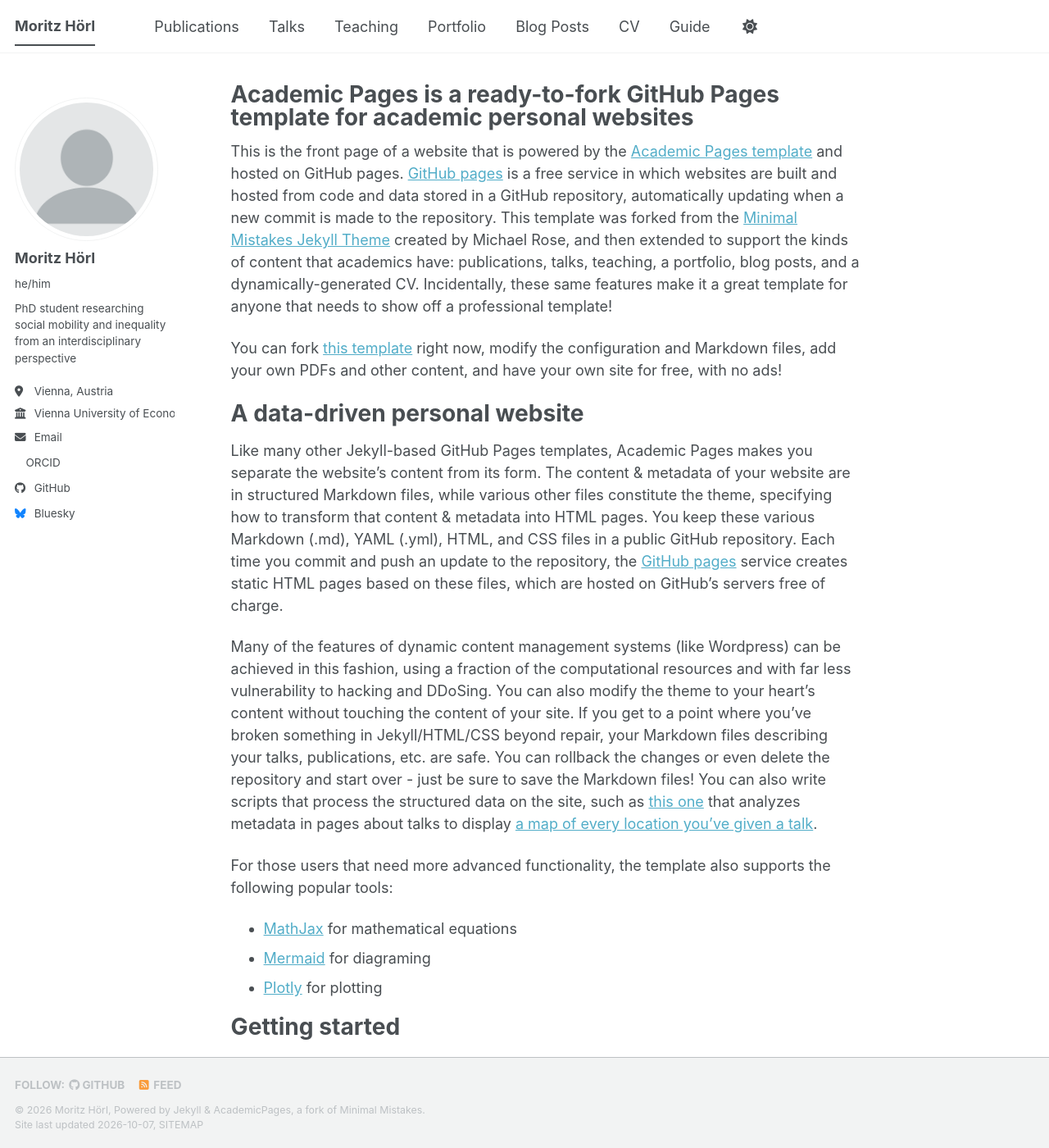
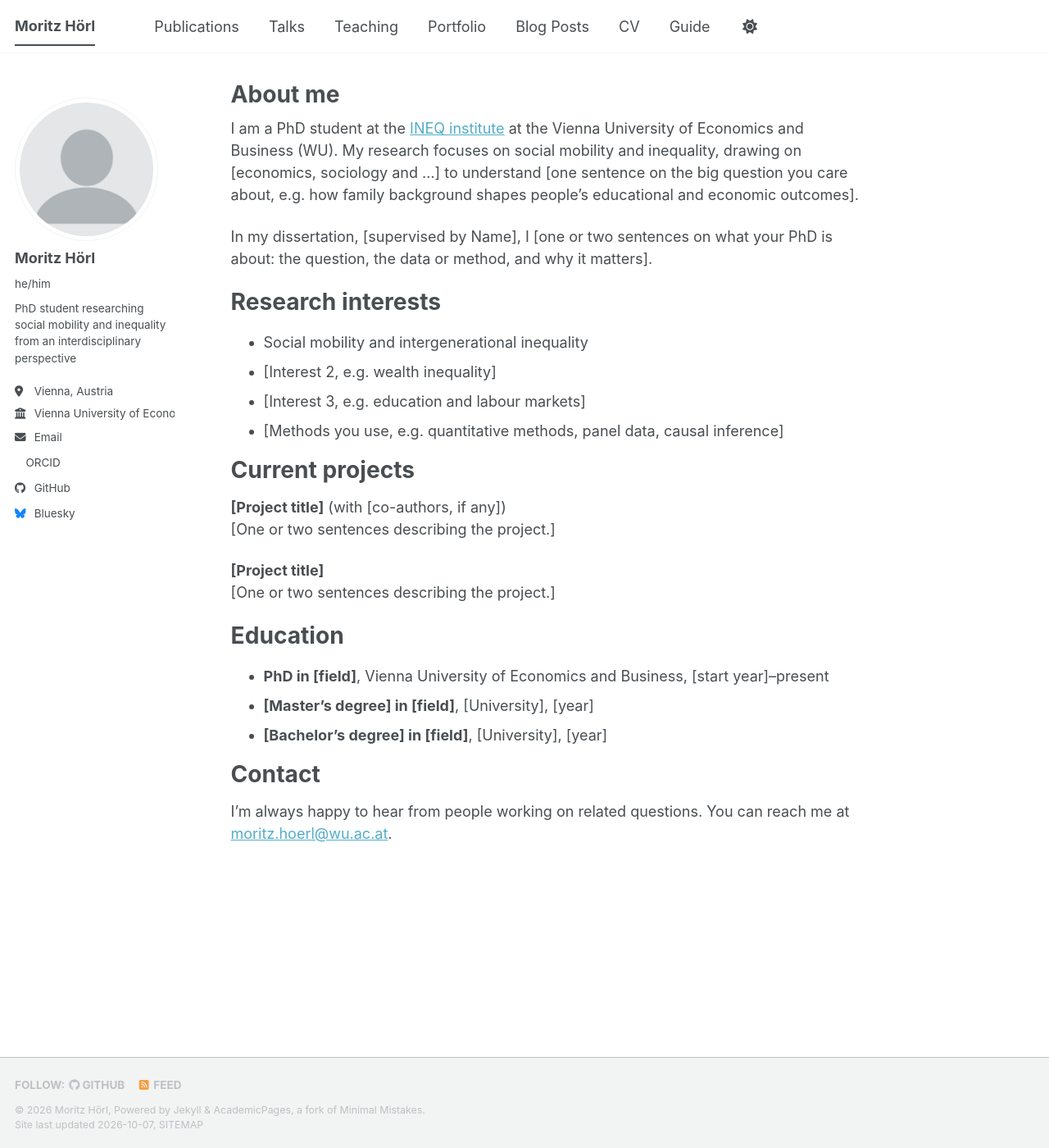
Before and after one commit to moritz-hoerl/moritz-hoerl.github.io, a Jekyll site: the page built from _pages/about.md, in a window 1280 px wide and 1400 px high. Shown: the whole window at 82% size. Built offline with Jekyll 4.4.1, drawn with Linux system fonts in a browser that asks for light colours; a style sheet for code colours, icons or effects is not loaded; some of the changed text lies outside the part shown.

Commit message:
Update about.md

```diff
--- a/_pages/about.md
+++ b/_pages/about.md
@@ -1,56 +1,48 @@
 ---
 permalink: /
-title: "Academic Pages is a ready-to-fork GitHub Pages template for academic personal websites"
+title: "About me"
 author_profile: true
 redirect_from:
   - /about/
   - /about.html
 ---
 
-This is the front page of a website that is powered by the [Academic Pages template](https://github.com/academicpages/academicpages.github.io) and hosted on GitHub pages. [GitHub pages](https://pages.github.com) is a free service in which websites are built and hosted from code and data stored in a GitHub repository, automatically updating when a new commit is made to the repository. This template was forked from the [Minimal Mistakes Jekyll Theme](https://mmistakes.github.io/minimal-mistakes/) created by Michael Rose, and then extended to support the kinds of content that academics have: publications, talks, teaching, a portfolio, blog posts, and a dynamically-generated CV. Incidentally, these same features make it a great template for anyone that needs to show off a professional template!
+<!-- Text between these arrows is a note to you. It won't appear on the website.
+     Replace everything in [square brackets] and delete any section you don't need. -->
 
- You can fork [this template](https://github.com/academicpages/academicpages.github.io) right now, modify the configuration and Markdown files, add your own PDFs and other content, and have your own site for free, with no ads!
+I am a PhD student at the [INEQ institute](https://www.wu.ac.at/) at the Vienna University of Economics and Business (WU). My research focuses on social mobility and inequality, drawing on [economics, sociology and ...] to understand [one sentence on the big question you care about, e.g. how family background shapes people's educational and economic outcomes].
 
-A data-driven personal website
+<!-- Replace the link above with the address of the INEQ website. -->
+
+In my dissertation, [supervised by Name], I [one or two sentences on what your PhD is about: the question, the data or method, and why it matters].
+
+Research interests
 ======
-Like many other Jekyll-based GitHub Pages templates, Academic Pages makes you separate the website's content from its form. The content & metadata of your website are in structured Markdown files, while various other files constitute the theme, specifying how to transform that content & metadata into HTML pages. You keep these various Markdown (.md), YAML (.yml), HTML, and CSS files in a public GitHub repository. Each time you commit and push an update to the repository, the [GitHub pages](https://pages.github.com/) service creates static HTML pages based on these files, which are hosted on GitHub's servers free of charge.
+- Social mobility and intergenerational inequality
+- [Interest 2, e.g. wealth inequality]
+- [Interest 3, e.g. education and labour markets]
+- [Methods you use, e.g. quantitative methods, panel data, causal inference]
 
-Many of the features of dynamic content management systems (like Wordpress) can be achieved in this fashion, using a fraction of the computational resources and with far less vulnerability to hacking and DDoSing. You can also modify the theme to your heart's content without touching the content of your site. If you get to a point where you've broken something in Jekyll/HTML/CSS beyond repair, your Markdown files describing your talks, publications, etc. are safe. You can rollback the changes or even delete the repository and start over - just be sure to save the Markdown files! You can also write scripts that process the structured data on the site, such as [this one](https://github.com/academicpages/academicpages.github.io/blob/master/talkmap.ipynb) that analyzes metadata in pages about talks to display [a map of every location you've given a talk](https://academicpages.github.io/talkmap.html).
+Current projects
+======
+**[Project title]** (with [co-authors, if any])
+[One or two sentences describing the project.]
 
-For those users that need more advanced functionality, the template also supports the following popular tools:
-- [MathJax](https://www.mathjax.org/) for mathematical equations
-- [Mermaid](https://mermaid.js.org/) for diagraming
-- [Plotly](https://plotly.com/javascript/) for plotting
+**[Project title]**
+[One or two sentences describing the project.]
 
-Getting started
+<!-- Once you have publications or working papers, you can link to them, e.g.:
+     See my [publications](/publications/) for papers and working papers. -->
+
+Education
 ======
-1. Register a GitHub account if you don't have one and confirm your e-mail (required!)
-1. Fork [this template](https://github.com/academicpages/academicpages.github.io) by clicking the "Use this template" button in the top right.
-1. Go to the repository's settings (rightmost item in the tabs that start with "Code", should be below "Unwatch"). Rename the repository "[your GitHub username].github.io", which will also be your website's URL.
-1. Set site-wide configuration and create content & metadata (see below -- also see [this set of diffs](https://archive.is/3TPas) showing what files were changed to set up [an example site](https://getorg-testacct.github.io) for a user with the username "getorg-testacct")
-1. Upload any files (like PDFs, .zip files, etc.) to the files/ directory. They will appear at https://[your GitHub username].github.io/files/example.pdf.
-1. Check status by going to the repository settings, in the "GitHub pages" section
+- **PhD in [field]**, Vienna University of Economics and Business, [start year]–present
+- **[Master's degree] in [field]**, [University], [year]
+- **[Bachelor's degree] in [field]**, [University], [year]
 
-Site-wide configuration
-------
-The main configuration file for the site is in the base directory in [_config.yml](https://github.com/academicpages/academicpages.github.io/blob/master/_config.yml), which defines the content in the sidebars and other site-wide features. You will need to replace the default variables with ones about yourself and your site's github repository. The configuration file for the top menu is in [_data/navigation.yml](https://github.com/academicpages/academicpages.github.io/blob/master/_data/navigation.yml). For example, if you don't have a portfolio or blog posts, you can remove those items from that navigation.yml file to remove them from the header.
+<!-- A full CV can go on the CV page. To link a PDF version instead, upload it to the files/ folder
+     and use: [Download my CV](/files/cv.pdf) -->
 
-Create content & metadata
-------
-For site content, there is one Markdown file for each type of content, which are stored in directories like _publications, _talks, _posts, _teaching, or _pages. For example, each talk is a Markdown file in the [_talks directory](https://github.com/academicpages/academicpages.github.io/tree/master/_talks). At the top of each Markdown file is structured data in YAML about the talk, which the theme will parse to do lots of cool stuff. The same structured data about a talk is used to generate the list of talks on the [Talks page](https://academicpages.github.io/talks), each [individual page](https://academicpages.github.io/talks/2012-03-01-talk-1) for specific talks, the talks section for the [CV page](https://academicpages.github.io/cv), and the [map of places you've given a talk](https://academicpages.github.io/talkmap.html) (if you run this [python file](https://github.com/academicpages/academicpages.github.io/blob/master/talkmap.py) or [Jupyter notebook](https://github.com/academicpages/academicpages.github.io/blob/master/talkmap.ipynb), which creates the HTML for the map based on the contents of the _talks directory).
-
-**Markdown generator**
-
-The repository includes [a set of Jupyter notebooks](https://github.com/academicpages/academicpages.github.io/tree/master/markdown_generator
-) that converts a CSV containing structured data about talks or presentations into individual Markdown files that will be properly formatted for the Academic Pages template. The sample CSVs in that directory are the ones I used to create my own personal website at stuartgeiger.com. My usual workflow is that I keep a spreadsheet of my publications and talks, then run the code in these notebooks to generate the Markdown files, then commit and push them to the GitHub repository.
-
-How to edit your site's GitHub repository
-------
-Many people use a git client to create files on their local computer and then push them to GitHub's servers. If you are not familiar with git, you can directly edit these configuration and Markdown files directly in the github.com interface. Navigate to a file (like [this one](https://github.com/academicpages/academicpages.github.io/blob/master/_talks/2012-03-01-talk-1.md) and click the pencil icon in the top right of the content preview (to the right of the "Raw | Blame | History" buttons). You can delete a file by clicking the trashcan icon to the right of the pencil icon. You can also create new files or upload files by navigating to a directory and clicking the "Create new file" or "Upload files" buttons.
-
-Example: editing a Markdown file for a talk
-![Editing a Markdown file for a talk](/images/editing-talk.png)
-
-For more info
-------
-More info about configuring Academic Pages can be found in [the guide](https://academicpages.github.io/markdown/), the [growing wiki](https://github.com/academicpages/academicpages.github.io/wiki), and you can always [ask a question on GitHub](https://github.com/academicpages/academicpages.github.io/discussions). The [guides for the Minimal Mistakes theme](https://mmistakes.github.io/minimal-mistakes/docs/configuration/) (which this theme was forked from) might also be helpful.
+Contact
+======
+I'm always happy to hear from people working on related questions. You can reach me at [moritz.hoerl@wu.ac.at](mailto:moritz.hoerl@wu.ac.at).
```
